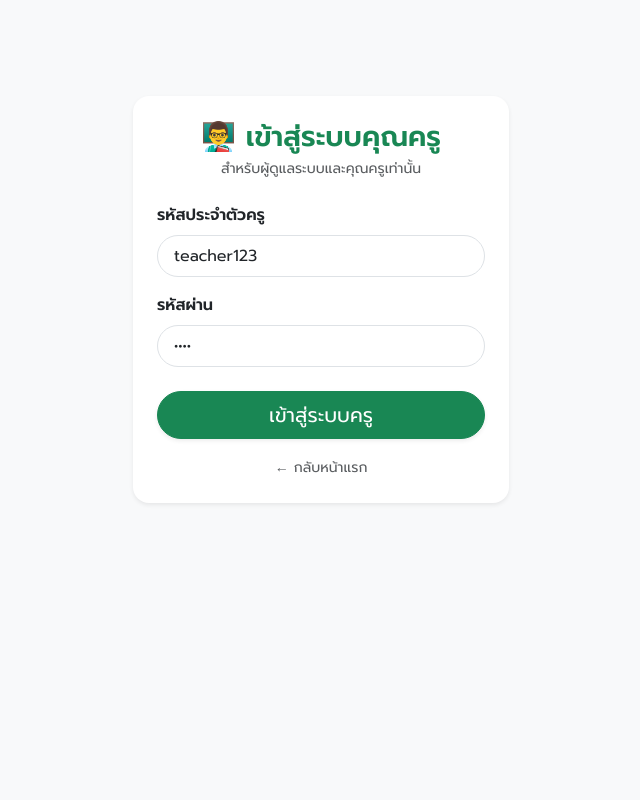
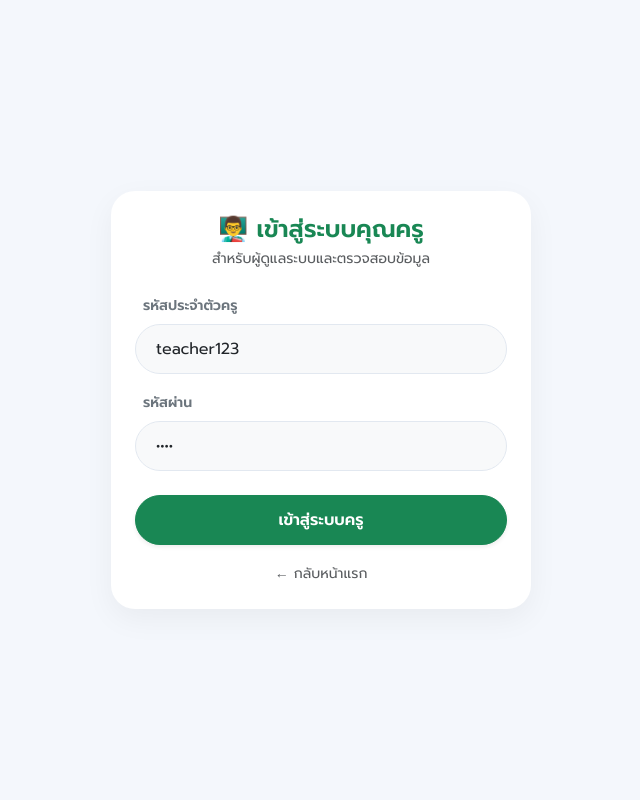
Before and after one commit to sittisak2009/student, a Flask app: page /teacher/login in a window 1280 px wide. Shown: the whole page, without its empty margins (319-959 px from the left). Run offline with Flask 3, Linux system fonts and the light colour scheme.

Commit message:
Update teacher_login.html

```diff
--- a/templates/teacher_login.html
+++ b/templates/teacher_login.html
@@ -6,35 +6,39 @@
     <title>เข้าสู่ระบบคุณครู</title>
     <link href="https://cdn.jsdelivr.net/npm/bootstrap@5.3.0/dist/css/bootstrap.min.css" rel="stylesheet">
     <link href="https://fonts.googleapis.com/css2?family=Prompt:wght@300;400;500;600&display=swap" rel="stylesheet">
-    <style>body { font-family: 'Prompt', sans-serif; background: #f8f9fa; }</style>
+    <style>
+        body { font-family: 'Prompt', sans-serif; background: #f4f7fc; min-height: 100vh; display: flex; align-items: center; justify-content: center; padding: 20px; }
+        .form-card { border: none; border-radius: 24px; box-shadow: 0 10px 30px rgba(0,0,0,0.05); background: #ffffff; width: 100%; max-width: 420px; }
+        .btn-long { border-radius: 50rem; padding: 12px; font-weight: 600; }
+        .form-control { border-radius: 50rem; padding: 12px 20px; background-color: #f8f9fa; border: 1px solid #e2e8f0; }
+        .form-control:focus { background-color: #fff; box-shadow: 0 0 0 4px rgba(25, 135, 84, 0.15); }
+    </style>
 </head>
-<body class="py-5">
-    <div class="container" style="max-width: 400px;">
-        <div class="card shadow-sm p-4 border-0 rounded-4 bg-white mt-5">
-            <h3 class="fw-bold mb-1 text-center text-success">👨‍🏫 เข้าสู่ระบบคุณครู</h3>
-            <p class="text-center text-muted small mb-4">สำหรับผู้ดูแลระบบและคุณครูเท่านั้น</p>
+<body>
+    <div class="form-card p-4 p-md-4">
+        <h4 class="fw-bold text-center text-success mb-1">👨‍🏫 เข้าสู่ระบบคุณครู</h4>
+        <p class="text-center text-muted small mb-4">สำหรับผู้ดูแลระบบและตรวจสอบข้อมูล</p>
 
         {% with messages = get_flashed_messages(with_categories=true) %}
             {% if messages %}{% for category, message in messages %}
-                    <div class="alert alert-{{ category }} rounded-3 small">{{ message }}</div>
+                <div class="alert alert-{{ category }} rounded-4 small py-2">{{ message }}</div>
             {% endfor %}{% endif %}
         {% endwith %}
 
         <form method="POST">
             <div class="mb-3">
-                    <label class="form-label fw-semibold">รหัสประจำตัวครู</label>
-                    <input type="text" name="teacher_id" class="form-control form-control-lg rounded-pill px-3 fs-6" value="teacher123" required>
+                <label class="form-label fw-semibold small text-secondary ms-2">รหัสประจำตัวครู</label>
+                <input type="text" name="teacher_id" class="form-control" value="teacher123" required>
             </div>
             <div class="mb-4">
-                    <label class="form-label fw-semibold">รหัสผ่าน</label>
-                    <input type="password" name="password" class="form-control form-control-lg rounded-pill px-3 fs-6" value="1234" required>
+                <label class="form-label fw-semibold small text-secondary ms-2">รหัสผ่าน</label>
+                <input type="password" name="password" class="form-control" value="1234" required>
             </div>
-                <button type="submit" class="btn btn-success btn-lg w-100 rounded-pill shadow-sm mb-3">เข้าสู่ระบบครู</button>
+            <button type="submit" class="btn btn-success btn-long w-100 shadow-sm mb-3">เข้าสู่ระบบครู</button>
             <div class="text-center">
                 <a href="/" class="text-decoration-none small text-muted">← กลับหน้าแรก</a>
             </div>
         </form>
     </div>
-    </div>
 </body>
 </html>
```
Lines whose indentation alone changed are shown as unchanged.
